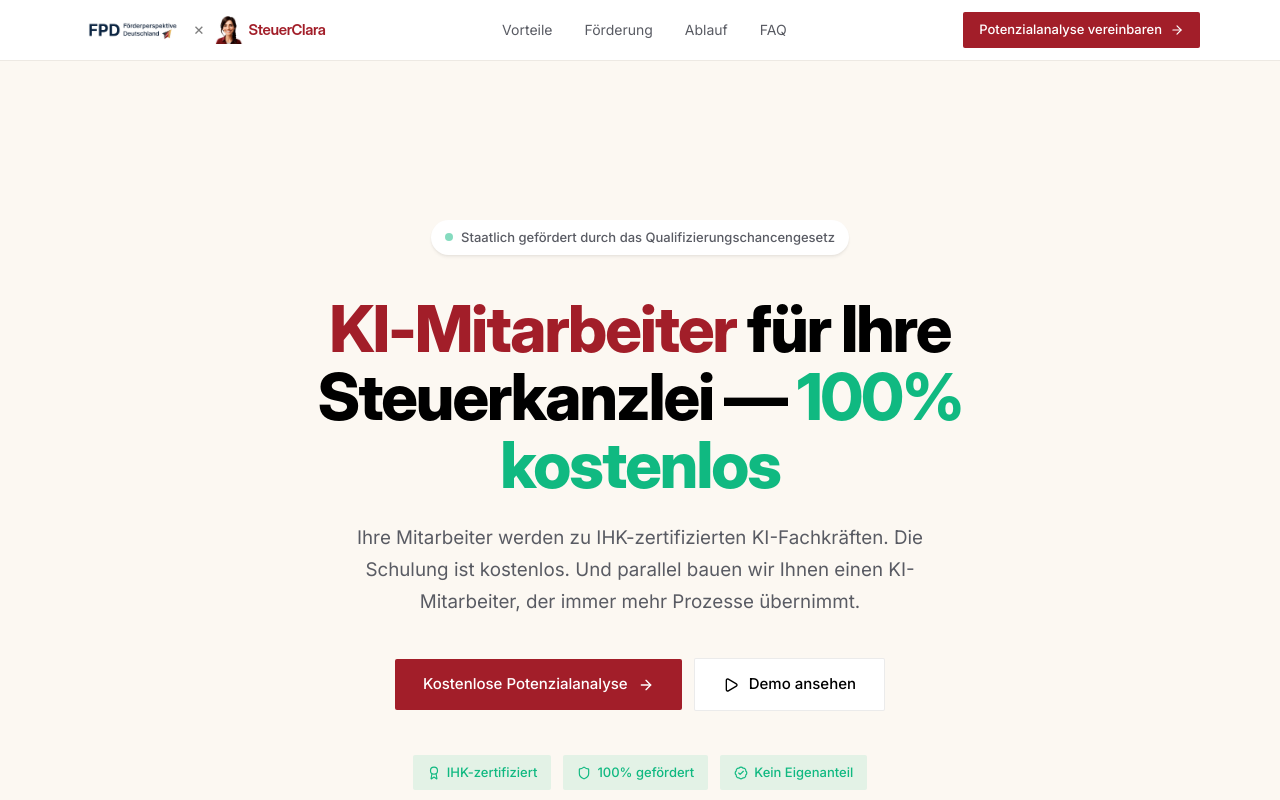
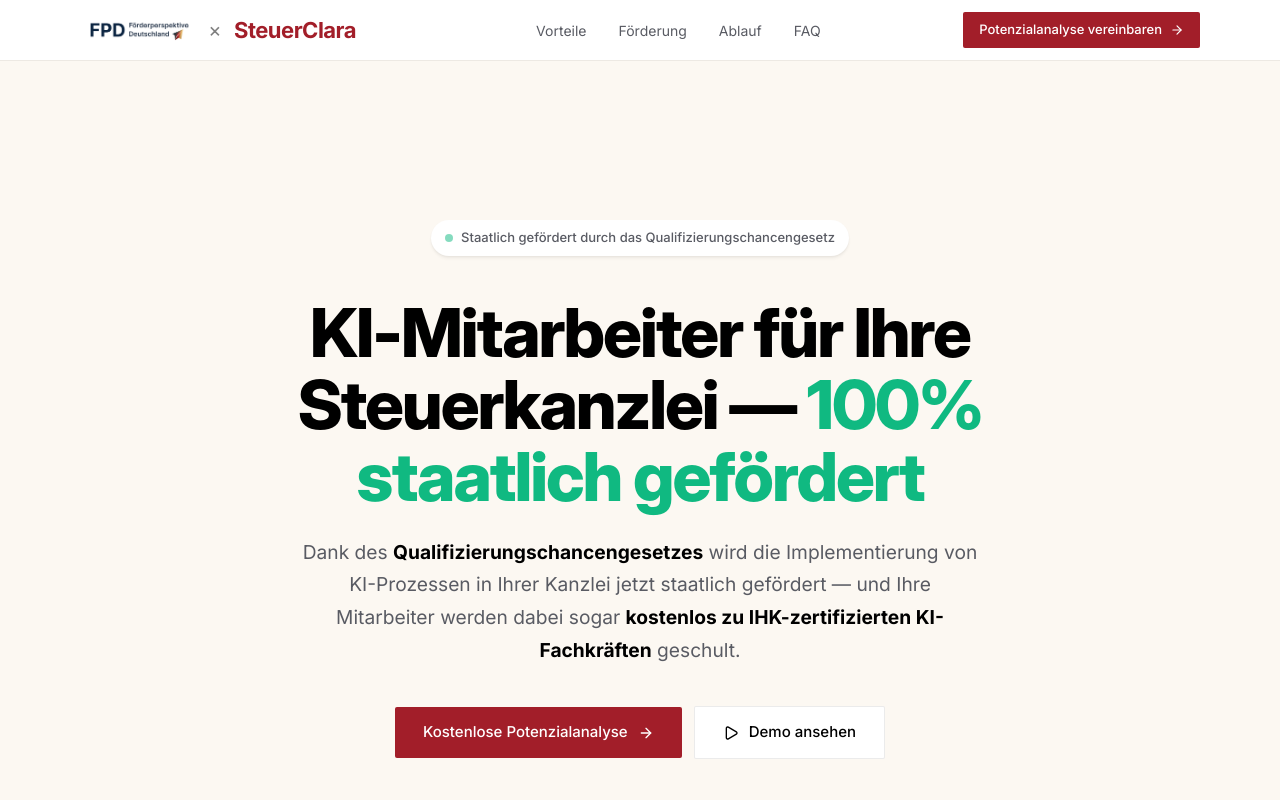
Before and after one commit to liebpmp/kanzlei-ki-lp, a React (Vite) app in the folder app/: page / in a window 1280 px wide. Shown: the top 800 px of the page. Built offline with nearby package versions, Linux system fonts and the light colour scheme; a web font is replaced by a local one.

Commit message:
v4 — Tom feedback: Headline '100% staatlich gefördert', QCG subtitle, Features removed (was duplicate), Testimonials added, Ablauf centered numbers + bigger font, real FP logo, SC text logo

```diff
--- a/app/src/App.jsx
+++ b/app/src/App.jsx
@@ -2,8 +2,8 @@
 import Hero from "./components/sections/Hero";
 import SocialProof from "./components/sections/SocialProof";
 import PainPoints from "./components/sections/PainPoints";
-import Features from "./components/sections/Features";
 import Vorteile from "./components/sections/Vorteile";
+import Testimonials from "./components/sections/Testimonials";
 import Foerderung from "./components/sections/Foerderung";
 import Ablauf from "./components/sections/Ablauf";
 import Schulung from "./components/sections/Schulung";
@@ -19,8 +19,8 @@
         <Hero />
         <SocialProof />
         <PainPoints />
-        <Features />
         <Vorteile />
+        <Testimonials />
         <Foerderung />
         <Ablauf />
         <Schulung />
--- a/app/src/components/sections/Header.jsx
+++ b/app/src/components/sections/Header.jsx
@@ -14,23 +14,14 @@
   return (
     <header className="sticky top-0 z-50 bg-white/95 backdrop-blur-sm shadow-[0_1px_0_rgba(0,0,0,0.06)]">
       <div className="mx-auto max-w-[1200px] flex items-center justify-between px-6 py-3 lg:px-10">
-        <a href="#" className="flex items-center gap-2.5 cursor-pointer">
+        <a href="#" className="flex items-center gap-3 cursor-pointer">
           <img
-            src="/fp-logo.png"
-            alt="Förderperspektive"
-            className="h-8 w-auto"
+            src="./fp-logo.png"
+            alt="Förderperspektive Deutschland"
+            className="h-9 w-auto"
           />
-          <span className="text-text-muted text-[17px] font-light">&times;</span>
-          <div className="flex items-center gap-1.5">
-            <img
-              src="/steuerclara-logo.png"
-              alt="SteuerClara"
-              className="size-7"
-            />
-            <span className="font-heading text-[15px] font-semibold tracking-tight text-maroon">
-              SteuerClara
-            </span>
-          </div>
+          <span className="text-text-muted text-[20px] font-light select-none">×</span>
+          <SteuerClaraLogo />
         </a>
 
         <nav className="hidden md:flex items-center gap-8">
@@ -87,3 +78,22 @@
     </header>
   );
 }
+
+/* SteuerClara text logo - matches their Framer site (maroon text) */
+function SteuerClaraLogo() {
+  return (
+    <svg viewBox="0 0 160 28" className="h-7 w-auto" aria-label="SteuerClara">
+      <text
+        x="0"
+        y="22"
+        fontFamily="'Inter', sans-serif"
+        fontWeight="700"
+        fontSize="22"
+        letterSpacing="-0.5"
+        fill="#A21E29"
+      >
+        SteuerClara
+      </text>
+    </svg>
+  );
+}
--- a/app/src/components/sections/Hero.jsx
+++ b/app/src/components/sections/Hero.jsx
@@ -23,24 +23,24 @@
 
           <div className="flex flex-col gap-6">
             <motion.h1
-              className="text-[clamp(2.5rem,6vw,4rem)] leading-[1.06] tracking-[-0.03em] text-text-primary font-[800]"
+              className="text-[clamp(2.5rem,6vw,4.25rem)] leading-[1.06] tracking-[-0.03em] text-text-primary font-[800]"
               initial={{ opacity: 0, y: 24 }}
               animate={{ opacity: 1, y: 0 }}
               transition={{ duration: 0.7, ease, delay: 0.25 }}
             >
-              <span className="text-maroon">KI-Mitarbeiter</span> für Ihre
-              Steuerkanzlei —{" "}
-              <span className="text-emerald">100% kostenlos</span>
+              KI-Mitarbeiter für Ihre Steuerkanzlei —{" "}
+              <span className="text-emerald">100% staatlich gefördert</span>
             </motion.h1>
             <motion.p
-              className="text-[clamp(1rem,2vw,1.175rem)] leading-[1.7] text-text-secondary max-w-[640px] mx-auto"
+              className="text-[clamp(1rem,2vw,1.2rem)] leading-[1.7] text-text-secondary max-w-[680px] mx-auto"
               initial={{ opacity: 0, y: 24 }}
               animate={{ opacity: 1, y: 0 }}
               transition={{ duration: 0.7, ease, delay: 0.4 }}
             >
-              Ihre Mitarbeiter werden zu IHK-zertifizierten KI-Fachkräften. Die
-              Schulung ist kostenlos. Und parallel bauen wir Ihnen einen
-              KI-Mitarbeiter, der immer mehr Prozesse übernimmt.
+              Dank des <strong className="text-text-primary">Qualifizierungschancengesetzes</strong> wird
+              die Implementierung von KI-Prozessen in Ihrer Kanzlei jetzt staatlich gefördert — und
+              Ihre Mitarbeiter werden dabei sogar <strong className="text-text-primary">kostenlos zu IHK-zertifizierten
+              KI-Fachkräften</strong> geschult.
             </motion.p>
           </div>
 
--- /dev/null
+++ b/app/src/components/sections/Testimonials.jsx
@@ -0,0 +1,114 @@
+import { motion } from "framer-motion";
+import { Star, Quote } from "lucide-react";
+
+const testimonials = [
+  {
+    quote:
+      "Wir haben dank der Förderung keinen Cent für die Schulung bezahlt — und jetzt übernimmt die KI 60% unserer Belegverarbeitung. Das hätte ich vorher nicht für möglich gehalten.",
+    name: "Stefan K.",
+    role: "Inhaber, Steuerkanzlei München",
+    rating: 5,
+  },
+  {
+    quote:
+      "Der gesamte Förderprozess wurde für uns übernommen. Meine Mitarbeiter sind begeistert von der Schulung — praxisnah, ohne den Kanzleibetrieb zu stören.",
+    name: "Claudia M.",
+    role: "Partnerin, mittelständische Kanzlei NRW",
+    rating: 5,
+  },
+  {
+    quote:
+      "Clara nimmt jetzt unsere Anrufe an. Seitdem arbeiten meine Fachangestellten endlich konzentriert. Allein das war die Sache wert — und es ist komplett gefördert.",
+    name: "Dr. Thomas B.",
+    role: "Steuerberater, Einzelkanzlei Hamburg",
+    rating: 5,
+  },
+];
+
+const containerVariants = {
+  hidden: {},
+  visible: { transition: { staggerChildren: 0.12 } },
+};
+
+const cardVariants = {
+  hidden: { opacity: 0, y: 24 },
+  visible: {
+    opacity: 1,
+    y: 0,
+    transition: { duration: 0.7, ease: [0.22, 1, 0.36, 1] },
+  },
+};
+
+export default function Testimonials() {
+  return (
+    <section className="bg-white py-20 md:py-28 lg:py-32">
+      <div className="mx-auto max-w-[1200px] px-6 lg:px-10">
+        {/* Section header */}
+        <motion.div
+          className="flex flex-col items-center text-center gap-4 mb-16"
+          initial={{ opacity: 0, y: 24 }}
+          whileInView={{ opacity: 1, y: 0 }}
+          viewport={{ once: true, margin: "-40px" }}
+          transition={{ duration: 0.7, ease: [0.22, 1, 0.36, 1] }}
+        >
+          <div className="flex items-center gap-2">
+            <span className="size-1.5 rounded-full bg-maroon" />
+            <span className="text-[13px] font-medium text-text-secondary uppercase tracking-wider">
+              Erfahrungen
+            </span>
+          </div>
+          <h2 className="text-[clamp(1.75rem,4vw,2.75rem)] leading-tight tracking-tight text-text-primary">
+            Das sagen unsere Kunden
+          </h2>
+        </motion.div>
+
+        {/* Testimonial cards */}
+        <motion.div
+          className="grid grid-cols-1 md:grid-cols-3 gap-4"
+          variants={containerVariants}
+          initial="hidden"
+          whileInView="visible"
+          viewport={{ once: true, margin: "-40px" }}
+        >
+          {testimonials.map((t) => (
+            <motion.div
+              key={t.name}
+              variants={cardVariants}
+              className="flex flex-col gap-6 bg-cream rounded-[2px] p-8 relative"
+            >
+              <Quote className="size-8 text-maroon/15 absolute top-6 right-6" />
+
+              {/* Stars */}
+              <div className="flex gap-0.5">
+                {Array.from({ length: t.rating }).map((_, i) => (
+                  <Star
+                    key={i}
+                    className="size-4 text-amber-400 fill-amber-400"
+                  />
+                ))}
+              </div>
+
+              {/* Quote */}
+              <p className="text-[15px] leading-[1.75] text-text-secondary flex-1">
+                „{t.quote}"
+              </p>
+
+              {/* Author */}
+              <div className="flex items-center gap-3 pt-2 border-t border-border-light">
+                <div className="flex items-center justify-center size-10 rounded-full bg-maroon/10 text-maroon font-bold text-[14px]">
+                  {t.name.charAt(0)}
+                </div>
+                <div>
+                  <p className="text-[14px] font-semibold text-text-primary">
+                    {t.name}
+                  </p>
+                  <p className="text-[12px] text-text-muted">{t.role}</p>
+                </div>
+              </div>
+            </motion.div>
+          ))}
+        </motion.div>
+      </div>
+    </section>
+  );
+}
```
Also changed, not shown: app/src/components/sections/Ablauf.jsx (+18 -27 lines), app/public/steuerclara-logo.png, 6 other files (tests, documents, lock files or other folders).
